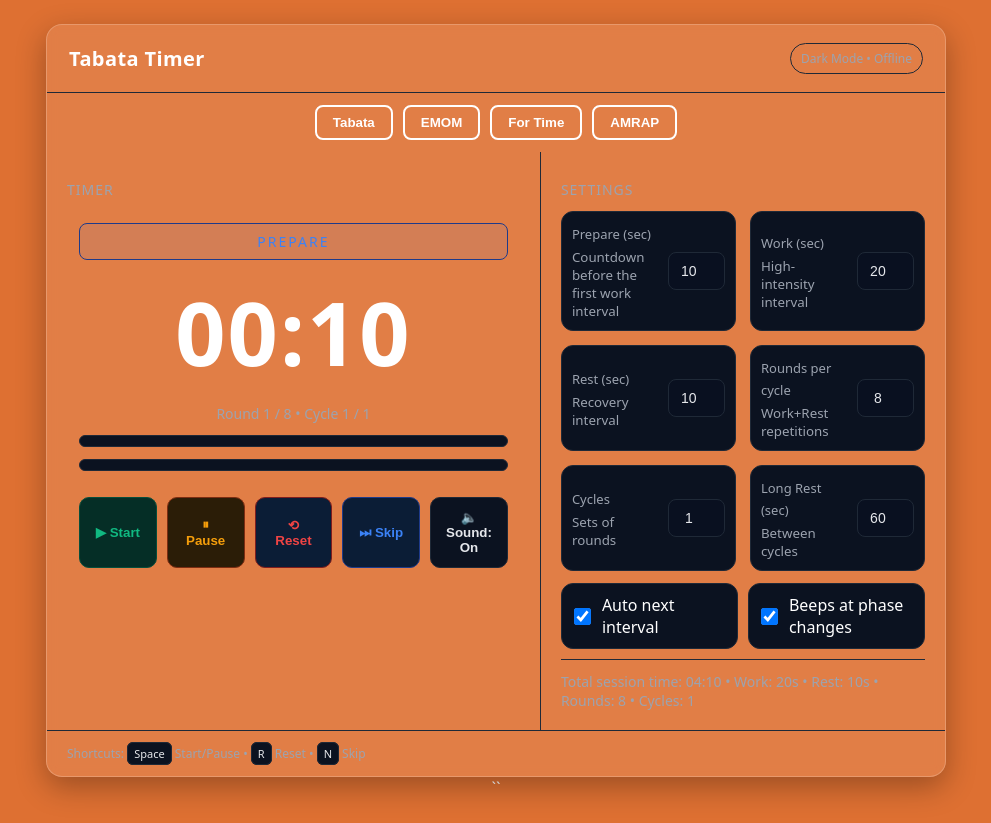
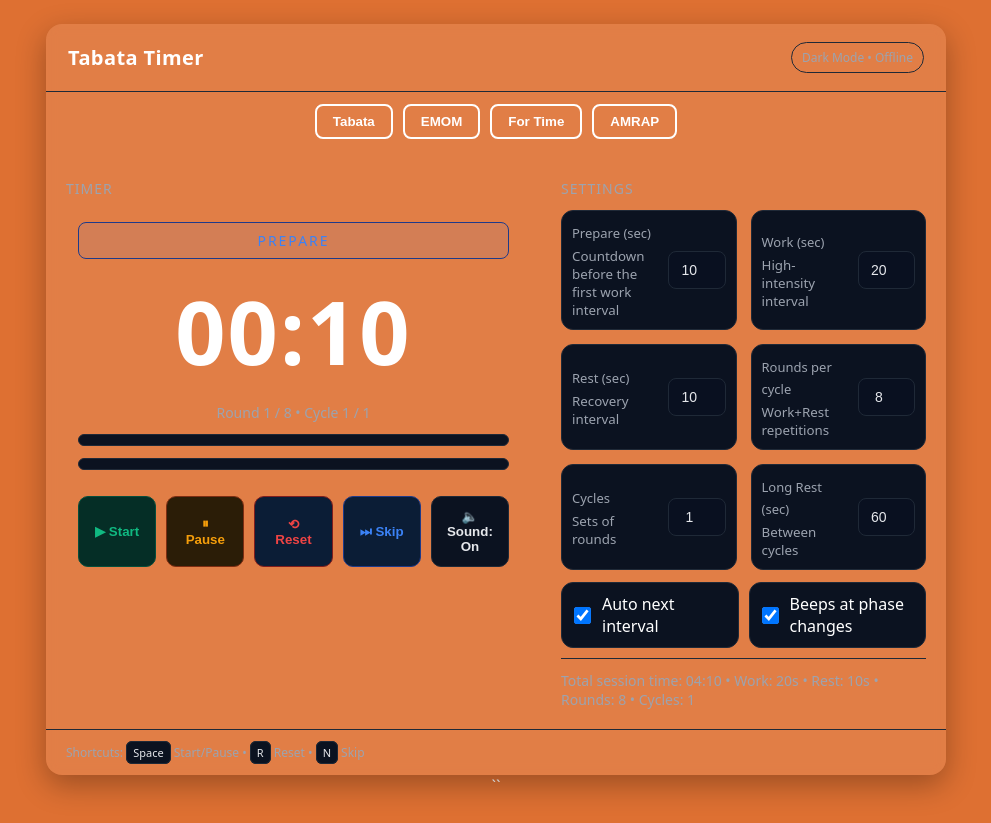
Before and after one commit to trained-athlete/tabata-timer, a website with bundled scripts: page index.html in a window 1280 px wide. Shown: the whole page, without its empty margins (144-1135 px from the left). Built offline with nearby package versions, Linux system fonts and the light colour scheme.

Commit message:
fix: remove borders for a cleaner grid layout

```diff
--- a/styles.css
+++ b/styles.css
@@ -59,7 +59,7 @@ body {
   width: 100%;
   max-width: 900px;
   background: rgba(255,255,255,0.1);
-  border: 1px solid #ffffff33;
+  border: none; /* removed border for borderless grid */
   border-radius: 16px;
   backdrop-filter: blur(6px);
   box-shadow: 0 10px 30px rgba(0,0,0,0.3);
@@ -102,7 +102,7 @@ header h1 {
 
 .panel {
   padding: 20px;
-  border-right: 1px solid var(--border);
+  border-right: none; /* removed divider line */
 }
 
 .panel:last-child {
```
